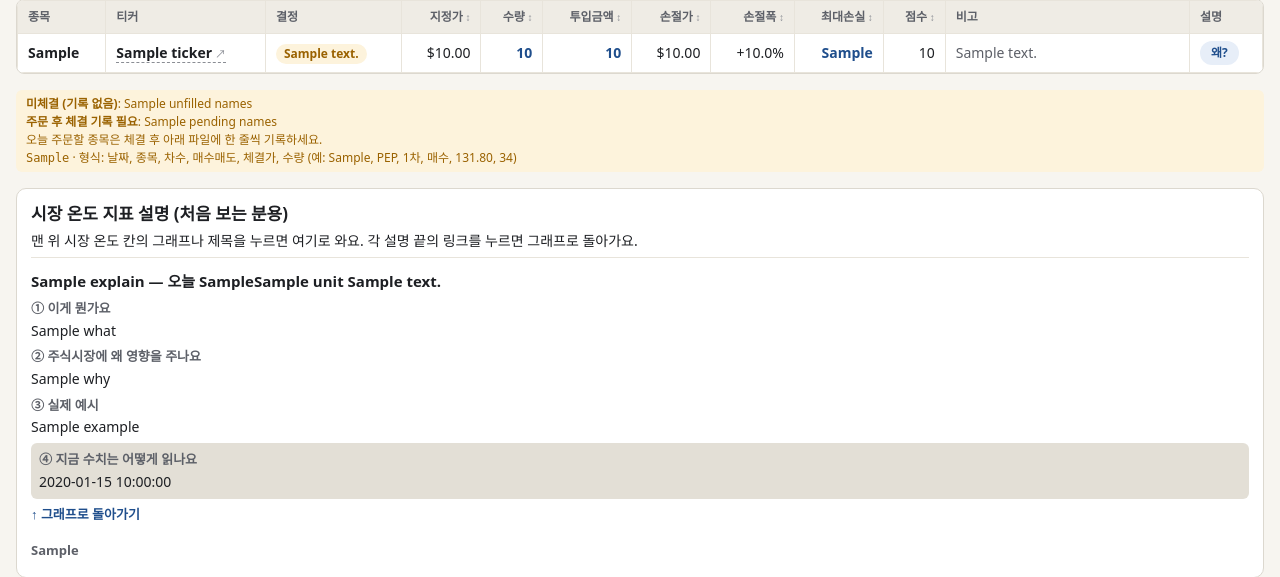
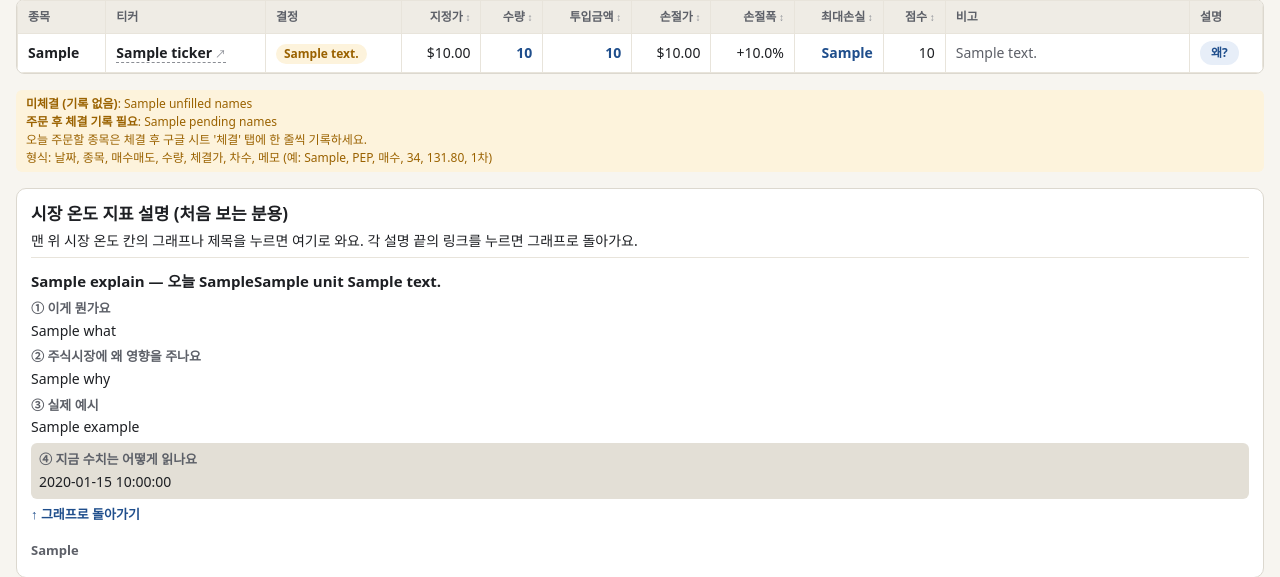
Before and after one commit to hadaeyong96/nasdaq100-screener, a Python web app: template notify/templates/report.html.j2 in a window 1280 px wide. Shown: the part 576-1153 px from the top of the page. Run offline with Jinja, Linux system fonts and the light colour scheme; the template is opened without the code that fills it: most values are stand-ins (such as "Sample title", 1, 10 or a date in 2020); some web fonts are replaced.

Commit message:
개인용 보고서 하단 체결 기록 안내를 구글 시트 '체결' 탭으로
- data/fills.xlsx 경로 대신 구글 시트 '체결' 탭 안내, 형식은 시트 헤더 순서
  (날짜, 종목, 매수매도, 수량, 체결가, 차수, 메모)
- 쓰지 않게 된 FILLS_XLSX_PATH·fills_path 제거

Co-Authored-By: Claude Opus 5.5 <noreply@anthropic.com>
Claude-Session: https://claude.ai/code/session_01UwvXjAhx9NvuE8MmuWzRrQ

```diff
--- a/notify/report_html.py
+++ b/notify/report_html.py
@@ -23,7 +23,6 @@ from notify.briefing import PUBLIC_DISCLAIMER, report_titles
 from core.sizing import format_krw
 
 TEMPLATE_DIR = Path(__file__).resolve().parent / "templates"
-FILLS_XLSX_PATH = Path(__file__).resolve().parents[1] / "data" / "fills.xlsx"
 
 _env = jinja2.Environment(
     loader=jinja2.FileSystemLoader(str(TEMPLATE_DIR)),
@@ -345,7 +344,6 @@ def build_context(summary: dict, cfg: dict) -> dict:
         "data_status_rows": summary.get("data_status_rows", []),
         "pending_names": pending_names,
         "unfilled_names": unfilled_names,
-        "fills_path": str(FILLS_XLSX_PATH),
         "ichimoku_shift": cfg["indicators"]["ichimoku_shift"],
         "funding": funding,
         "strategy_limit_str": _won(strategy_limit_krw if funding else None),
--- a/notify/templates/report.html.j2
+++ b/notify/templates/report.html.j2
@@ -748,8 +748,8 @@ footer{margin-top:28px;color:var(--mute);font-size:12px;border-top:1px solid var
 <div class="todo" style="margin-top:16px">
 {% if unfilled_names %}<b>미체결 (기록 없음)</b>: {{ unfilled_names }}<br>{% endif %}
 {% if pending_names %}<b>주문 후 체결 기록 필요</b>: {{ pending_names }}<br>{% endif %}
-오늘 주문할 종목은 체결 후 아래 파일에 한 줄씩 기록하세요.<br>
-<code style="font-size:12px">{{ fills_path }}</code> · 형식: 날짜, 종목, 차수, 매수매도, 체결가, 수량 (예: {{ as_of_str }}, PEP, 1차, 매수, 131.80, 34)</div>
+오늘 주문할 종목은 체결 후 구글 시트 '체결' 탭에 한 줄씩 기록하세요.<br>
+형식: 날짜, 종목, 매수매도, 수량, 체결가, 차수, 메모 (예: {{ as_of_str }}, PEP, 매수, 34, 131.80, 1차)</div>
 
 {% if macro_rows %}
 <section class="mexp" id="macro-explain" aria-label="시장 온도 지표 설명">
```
Also changed, not shown: tests/test_report_html.py (+1 -1 lines), tests/test_report_titles.py (+7 -0 lines).
